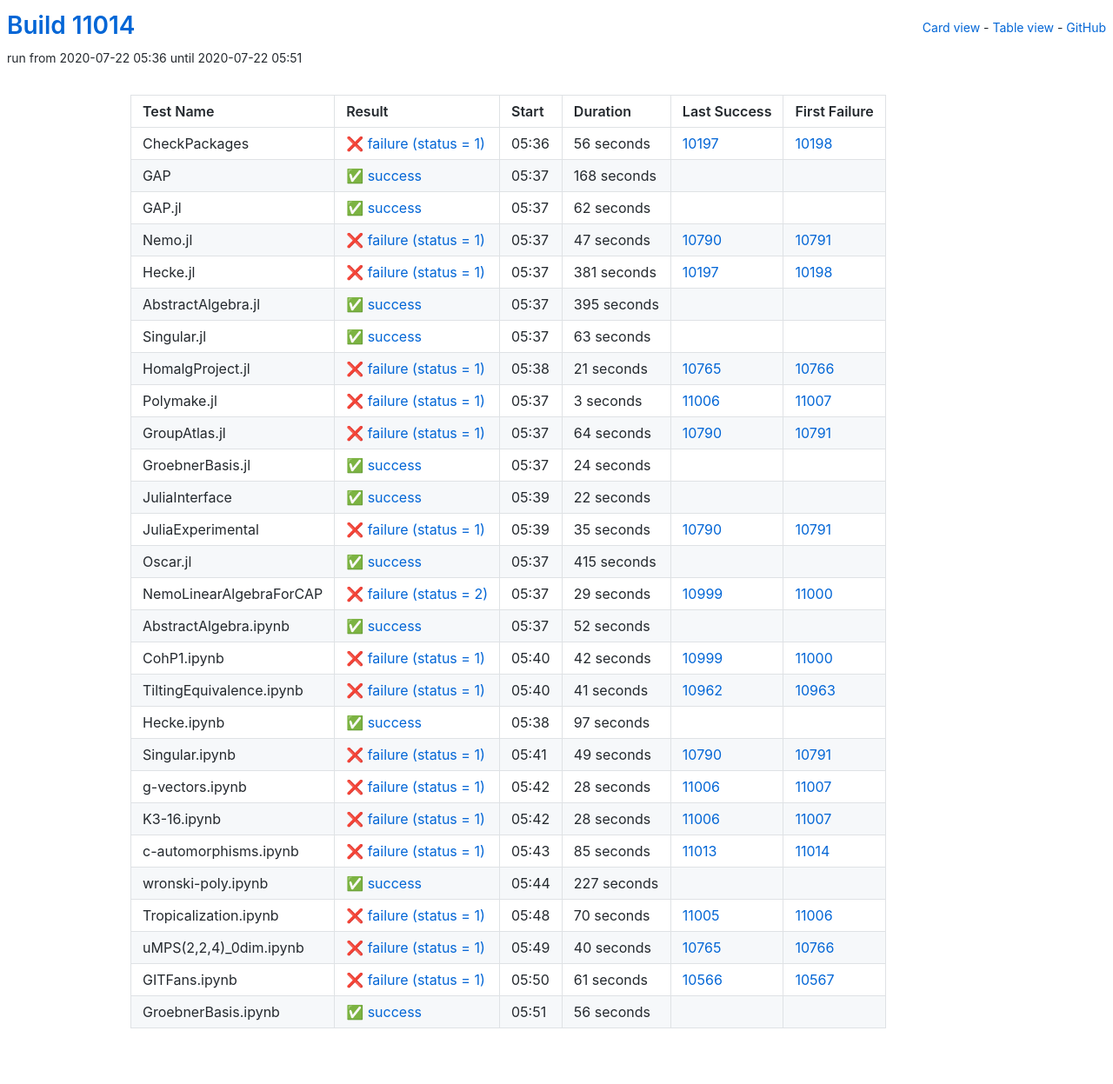
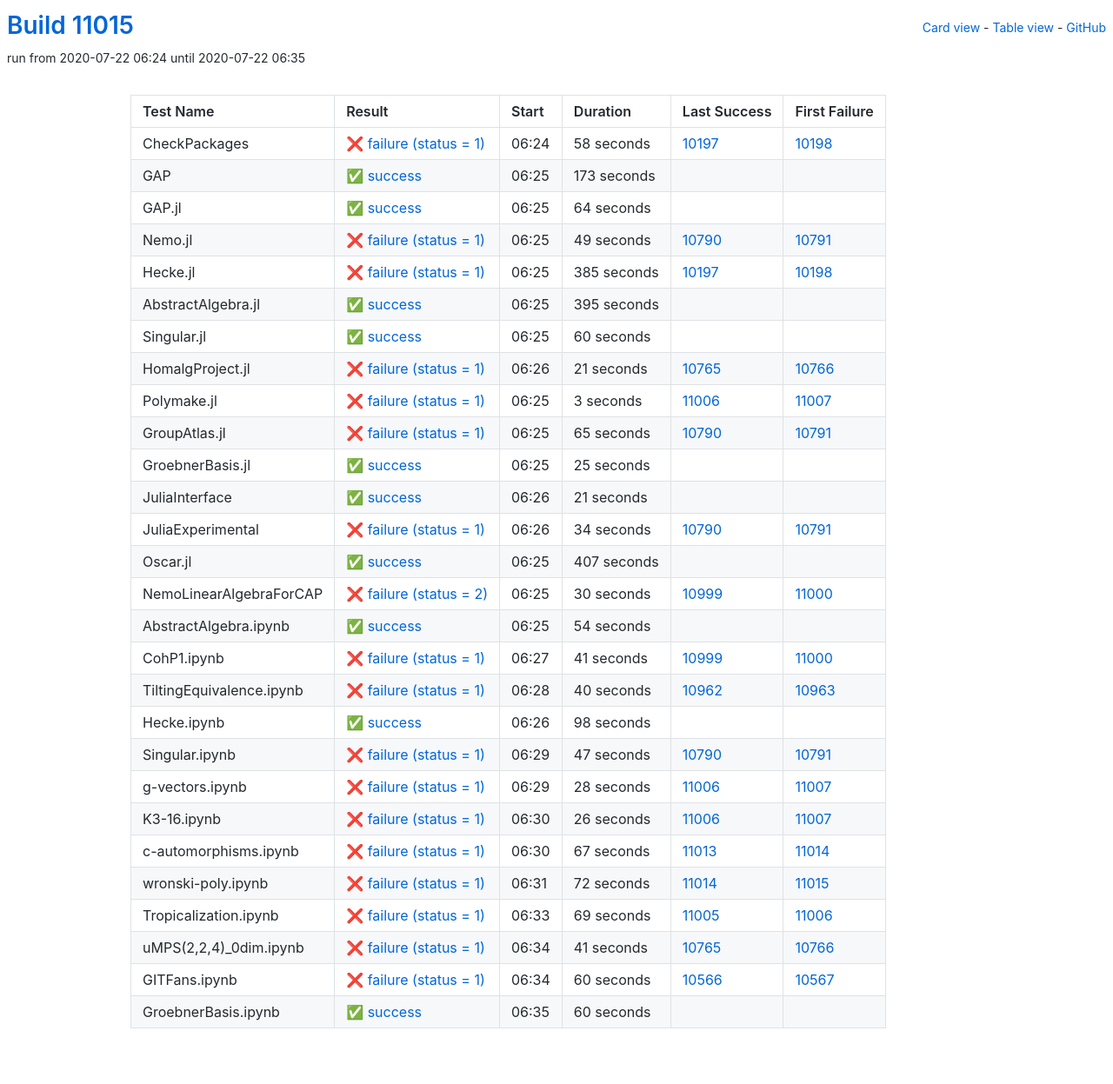
Before and after one commit to oscar-system/oscar-ci-status, a Jekyll site: the page built from table.html, in a window 1280 px wide. Shown: the whole page at 87% size. Built offline with Jekyll 4.4.1, drawn with Linux system fonts in a browser that asks for light colours.

Commit message:
Build #11015

```diff
--- a/_data/ci.yml
+++ b/_data/ci.yml
@@ -1,6 +1,6 @@
 ---
-build: 11014
-build_url: https://oscarci.mathematik.uni-kl.de/job/oscar/11014/
+build: 11015
+build_url: https://oscarci.mathematik.uni-kl.de/job/oscar/11015/
 job: oscar
 organization: oscar-system
 repo: oscar-ci-status
@@ -8,68 +8,68 @@
 tests:
 - name: CheckPackages
   id: checkpackages
-  log: https://oscarci.mathematik.uni-kl.de/job/oscar/11014/artifact/logs/build-11014/CheckPackages.log
-  start: 2020-07-22 05:36
+  log: https://oscarci.mathematik.uni-kl.de/job/oscar/11015/artifact/logs/build-11015/CheckPackages.log
+  start: 2020-07-22 06:24
   success: false
   exitcode: 1
   status: failure
-  duration: 56
+  duration: 58
   last_success: 10197
   last_success_url: https://oscarci.mathematik.uni-kl.de/job/oscar/10197/
   first_failure: 10198
   first_failure_url: https://oscarci.mathematik.uni-kl.de/job/oscar/10198/
 - name: GAP
   id: gap
-  log: https://oscarci.mathematik.uni-kl.de/job/oscar/11014/artifact/logs/build-11014/GAP.log
-  start: 2020-07-22 05:37
+  log: https://oscarci.mathematik.uni-kl.de/job/oscar/11015/artifact/logs/build-11015/GAP.log
+  start: 2020-07-22 06:25
   success: true
   exitcode: 0
   status: success
-  duration: 168
+  duration: 173
   last_success: false
   last_success_url:
   first_failure: false
   first_failure_url:
 - name: GAP.jl
   id: gap-jl
-  log: https://oscarci.mathematik.uni-kl.de/job/oscar/11014/artifact/logs/build-11014/GAP.jl.log
-  start: 2020-07-22 05:37
+  log: https://oscarci.mathematik.uni-kl.de/job/oscar/11015/artifact/logs/build-11015/GAP.jl.log
+  start: 2020-07-22 06:25
   success: true
   exitcode: 0
   status: success
-  duration: 62
+  duration: 64
   last_success: false
   last_success_url:
   first_failure: false
   first_failure_url:
 - name: Nemo.jl
   id: nemo-jl
-  log: https://oscarci.mathematik.uni-kl.de/job/oscar/11014/artifact/logs/build-11014/Nemo.jl.log
-  start: 2020-07-22 05:37
+  log: https://oscarci.mathematik.uni-kl.de/job/oscar/11015/artifact/logs/build-11015/Nemo.jl.log
+  start: 2020-07-22 06:25
   success: false
   exitcode: 1
   status: failure
-  duration: 47
+  duration: 49
   last_success: 10790
   last_success_url: https://oscarci.mathematik.uni-kl.de/job/oscar/10790/
   first_failure: 10791
   first_failure_url: https://oscarci.mathematik.uni-kl.de/job/oscar/10791/
 - name: Hecke.jl
   id: hecke-jl
-  log: https://oscarci.mathematik.uni-kl.de/job/oscar/11014/artifact/logs/build-11014/Hecke.jl.log
-  start: 2020-07-22 05:37
+  log: https://oscarci.mathematik.uni-kl.de/job/oscar/11015/artifact/logs/build-11015/Hecke.jl.log
+  start: 2020-07-22 06:25
   success: false
   exitcode: 1
   status: failure
-  duration: 381
+  duration: 385
   last_success: 10197
   last_success_url: https://oscarci.mathematik.uni-kl.de/job/oscar/10197/
   first_failure: 10198
   first_failure_url: https://oscarci.mathematik.uni-kl.de/job/oscar/10198/
 - name: AbstractAlgebra.jl
   id: abstractalgebra-jl
-  log: https://oscarci.mathematik.uni-kl.de/job/oscar/11014/artifact/logs/build-11014/AbstractAlgebra.jl.log
-  start: 2020-07-22 05:37
+  log: https://oscarci.mathematik.uni-kl.de/job/oscar/11015/artifact/logs/build-11015/AbstractAlgebra.jl.log
+  start: 2020-07-22 06:25
   success: true
   exitcode: 0
   status: success
@@ -80,20 +80,20 @@
   first_failure_url:
 - name: Singular.jl
   id: singular-jl
-  log: https://oscarci.mathematik.uni-kl.de/job/oscar/11014/artifact/logs/build-11014/Singular.jl.log
-  start: 2020-07-22 05:37
+  log: https://oscarci.mathematik.uni-kl.de/job/oscar/11015/artifact/logs/build-11015/Singular.jl.log
+  start: 2020-07-22 06:25
   success: true
   exitcode: 0
   status: success
-  duration: 63
+  duration: 60
   last_success: false
   last_success_url:
   first_failure: false
   first_failure_url:
 - name: HomalgProject.jl
   id: homalgproject-jl
-  log: https://oscarci.mathematik.uni-kl.de/job/oscar/11014/artifact/logs/build-11014/HomalgProject.jl.log
-  start: 2020-07-22 05:38
+  log: https://oscarci.mathematik.uni-kl.de/job/oscar/11015/artifact/logs/build-11015/HomalgProject.jl.log
+  start: 2020-07-22 06:26
   success: false
   exitcode: 1
   status: failure
@@ -104,8 +104,8 @@
   first_failure_url: https://oscarci.mathematik.uni-kl.de/job/oscar/10766/
 - name: Polymake.jl
   id: polymake-jl
-  log: https://oscarci.mathematik.uni-kl.de/job/oscar/11014/artifact/logs/build-11014/Polymake.jl.log
-  start: 2020-07-22 05:37
+  log: https://oscarci.mathematik.uni-kl.de/job/oscar/11015/artifact/logs/build-11015/Polymake.jl.log
+  start: 2020-07-22 06:25
   success: false
   exitcode: 1
   status: failure
@@ -116,140 +116,140 @@
   first_failure_url: https://oscarci.mathematik.uni-kl.de/job/oscar/11007/
 - name: GroupAtlas.jl
   id: groupatlas-jl
-  log: https://oscarci.mathematik.uni-kl.de/job/oscar/11014/artifact/logs/build-11014/GroupAtlas.jl.log
-  start: 2020-07-22 05:37
+  log: https://oscarci.mathematik.uni-kl.de/job/oscar/11015/artifact/logs/build-11015/GroupAtlas.jl.log
+  start: 2020-07-22 06:25
   success: false
   exitcode: 1
   status: failure
-  duration: 64
+  duration: 65
   last_success: 10790
   last_success_url: https://oscarci.mathematik.uni-kl.de/job/oscar/10790/
   first_failure: 10791
   first_failure_url: https://oscarci.mathematik.uni-kl.de/job/oscar/10791/
 - name: GroebnerBasis.jl
   id: groebnerbasis-jl
-  log: https://oscarci.mathematik.uni-kl.de/job/oscar/11014/artifact/logs/build-11014/GroebnerBasis.jl.log
-  start: 2020-07-22 05:37
+  log: https://oscarci.mathematik.uni-kl.de/job/oscar/11015/artifact/logs/build-11015/GroebnerBasis.jl.log
+  start: 2020-07-22 06:25
   success: true
   exitcode: 0
   status: success
-  duration: 24
+  duration: 25
   last_success: false
   last_success_url:
   first_failure: false
   first_failure_url:
 - name: JuliaInterface
   id: juliainterface
-  log: https://oscarci.mathematik.uni-kl.de/job/oscar/11014/artifact/logs/build-11014/JuliaInterface.log
-  start: 2020-07-22 05:39
+  log: https://oscarci.mathematik.uni-kl.de/job/oscar/11015/artifact/logs/build-11015/JuliaInterface.log
+  start: 2020-07-22 06:26
   success: true
   exitcode: 0
   status: success
-  duration: 22
+  duration: 21
   last_success: false
   last_success_url:
   first_failure: false
   first_failure_url:
 - name: JuliaExperimental
   id: juliaexperimental
-  log: https://oscarci.mathematik.uni-kl.de/job/oscar/11014/artifact/logs/build-11014/JuliaExperimental.log
-  start: 2020-07-22 05:39
+  log: https://oscarci.mathematik.uni-kl.de/job/oscar/11015/artifact/logs/build-11015/JuliaExperimental.log
+  start: 2020-07-22 06:26
   success: false
   exitcode: 1
   status: failure
-  duration: 35
+  duration: 34
   last_success: 10790
   last_success_url: https://oscarci.mathematik.uni-kl.de/job/oscar/10790/
   first_failure: 10791
   first_failure_url: https://oscarci.mathematik.uni-kl.de/job/oscar/10791/
 - name: Oscar.jl
   id: oscar-jl
-  log: https://oscarci.mathematik.uni-kl.de/job/oscar/11014/artifact/logs/build-11014/Oscar.jl.log
-  start: 2020-07-22 05:37
+  log: https://oscarci.mathematik.uni-kl.de/job/oscar/11015/artifact/logs/build-11015/Oscar.jl.log
+  start: 2020-07-22 06:25
   success: true
   exitcode: 0
   status: success
-  duration: 415
+  duration: 407
   last_success: false
   last_success_url:
   first_failure: false
   first_failure_url:
 - name: NemoLinearAlgebraForCAP
   id: nemolinearalgebraforcap
-  log: https://oscarci.mathematik.uni-kl.de/job/oscar/11014/artifact/logs/build-11014/NemoLinearAlgebraForCAP.log
-  start: 2020-07-22 05:37
+  log: https://oscarci.mathematik.uni-kl.de/job/oscar/11015/artifact/logs/build-11015/NemoLinearAlgebraForCAP.log
+  start: 2020-07-22 06:25
   success: false
   exitcode: 2
   status: failure
-  duration: 29
+  duration: 30
   last_success: 10999
   last_success_url: https://oscarci.mathematik.uni-kl.de/job/oscar/10999/
   first_failure: 11000
   first_failure_url: https://oscarci.mathematik.uni-kl.de/job/oscar/11000/
 - name: AbstractAlgebra.ipynb
   id: abstractalgebra-ipynb
-  log: https://oscarci.mathematik.uni-kl.de/job/oscar/11014/artifact/logs/build-11014/AbstractAlgebra.ipynb.log
-  start: 2020-07-22 05:37
+  log: https://oscarci.mathematik.uni-kl.de/job/oscar/11015/artifact/logs/build-11015/AbstractAlgebra.ipynb.log
+  start: 2020-07-22 06:25
   success: true
   exitcode: 0
   status: success
-  duration: 52
+  duration: 54
   last_success: false
   last_success_url:
   first_failure: false
   first_failure_url:
 - name: CohP1.ipynb
   id: cohp1-ipynb
-  log: https://oscarci.mathematik.uni-kl.de/job/oscar/11014/artifact/logs/build-11014/CohP1.ipynb.log
-  start: 2020-07-22 05:40
+  log: https://oscarci.mathematik.uni-kl.de/job/oscar/11015/artifact/logs/build-11015/CohP1.ipynb.log
+  start: 2020-07-22 06:27
   success: false
   exitcode: 1
   status: failure
-  duration: 42
+  duration: 41
   last_success: 10999
   last_success_url: https://oscarci.mathematik.uni-kl.de/job/oscar/10999/
   first_failure: 11000
   first_failure_url: https://oscarci.mathematik.uni-kl.de/job/oscar/11000/
 - name: TiltingEquivalence.ipynb
   id: tiltingequivalence-ipynb
-  log: https://oscarci.mathematik.uni-kl.de/job/oscar/11014/artifact/logs/build-11014/TiltingEquivalence.ipynb.log
-  start: 2020-07-22 05:40
+  log: https://oscarci.mathematik.uni-kl.de/job/oscar/11015/artifact/logs/build-11015/TiltingEquivalence.ipynb.log
+  start: 2020-07-22 06:28
   success: false
   exitcode: 1
   status: failure
-  duration: 41
+  duration: 40
   last_success: 10962
   last_success_url: https://oscarci.mathematik.uni-kl.de/job/oscar/10962/
   first_failure: 10963
   first_failure_url: https://oscarci.mathematik.uni-kl.de/job/oscar/10963/
 - name: Hecke.ipynb
   id: hecke-ipynb
-  log: https://oscarci.mathematik.uni-kl.de/job/oscar/11014/artifact/logs/build-11014/Hecke.ipynb.log
-  start: 2020-07-22 05:38
+  log: https://oscarci.mathematik.uni-kl.de/job/oscar/11015/artifact/logs/build-11015/Hecke.ipynb.log
+  start: 2020-07-22 06:26
   success: true
   exitcode: 0
   status: success
-  duration: 97
+  duration: 98
   last_success: false
   last_success_url:
   first_failure: false
   first_failure_url:
 - name: Singular.ipynb
   id: singular-ipynb
-  log: https://oscarci.mathematik.uni-kl.de/job/oscar/11014/artifact/logs/build-11014/Singular.ipynb.log
-  start: 2020-07-22 05:41
+  log: https://oscarci.mathematik.uni-kl.de/job/oscar/11015/artifact/logs/build-11015/Singular.ipynb.log
+  start: 2020-07-22 06:29
   success: false
   exitcode: 1
   status: failure
-  duration: 49
+  duration: 47
   last_success: 10790
   last_success_url: https://oscarci.mathematik.uni-kl.de/job/oscar/10790/
   first_failure: 10791
   first_failure_url: https://oscarci.mathematik.uni-kl.de/job/oscar/10791/
 - name: g-vectors.ipynb
   id: g-vectors-ipynb
-  log: https://oscarci.mathematik.uni-kl.de/job/oscar/11014/artifact/logs/build-11014/g-vectors.ipynb.log
-  start: 2020-07-22 05:42
+  log: https://oscarci.mathematik.uni-kl.de/job/oscar/11015/artifact/logs/build-11015/g-vectors.ipynb.log
+  start: 2020-07-22 06:29
   success: false
   exitcode: 1
   status: failure
@@ -260,84 +260,84 @@
   first_failure_url: https://oscarci.mathematik.uni-kl.de/job/oscar/11007/
 - name: K3-16.ipynb
   id: k3-16-ipynb
-  log: https://oscarci.mathematik.uni-kl.de/job/oscar/11014/artifact/logs/build-11014/K3-16.ipynb.log
-  start: 2020-07-22 05:42
+  log: https://oscarci.mathematik.uni-kl.de/job/oscar/11015/artifact/logs/build-11015/K3-16.ipynb.log
+  start: 2020-07-22 06:30
   success: false
   exitcode: 1
   status: failure
-  duration: 28
+  duration: 26
   last_success: 11006
   last_success_url: https://oscarci.mathematik.uni-kl.de/job/oscar/11006/
   first_failure: 11007
   first_failure_url: https://oscarci.mathematik.uni-kl.de/job/oscar/11007/
 - name: c-automorphisms.ipynb
   id: c-automorphisms-ipynb
-  log: https://oscarci.mathematik.uni-kl.de/job/oscar/11014/artifact/logs/build-11014/c-automorphisms.ipynb.log
-  start: 2020-07-22 05:43
+  log: https://oscarci.mathematik.uni-kl.de/job/oscar/11015/artifact/logs/build-11015/c-automorphisms.ipynb.log
+  start: 2020-07-22 06:30
   success: false
   exitcode: 1
   status: failure
-  duration: 85
+  duration: 67
   last_success: 11013
   last_success_url: https://oscarci.mathematik.uni-kl.de/job/oscar/11013/
   first_failure: 11014
   first_failure_url: https://oscarci.mathematik.uni-kl.de/job/oscar/11014/
 - name: wronski-poly.ipynb
   id: wronski-poly-ipynb
-  log: https://oscarci.mathematik.uni-kl.de/job/oscar/11014/artifact/logs/build-11014/wronski-poly.ipynb.log
-  start: 2020-07-22 05:44
-  success: true
-  exitcode: 0
-  status: success
-  duration: 227
-  last_success: false
-  last_success_url:
-  first_failure: false
-  first_failure_url:
-- name: Tropicalization.ipynb
-  id: tropicalization-ipynb
-  log: https://oscarci.mathematik.uni-kl.de/job/oscar/11014/artifact/logs/build-11014/Tropicalization.ipynb.log
-  start: 2020-07-22 05:48
+  log: https://oscarci.mathematik.uni-kl.de/job/oscar/11015/artifact/logs/build-11015/wronski-poly.ipynb.log
+  start: 2020-07-22 06:31
   success: false
   exitcode: 1
   status: failure
-  duration: 70
+  duration: 72
+  last_success: 11014
+  last_success_url: https://oscarci.mathematik.uni-kl.de/job/oscar/11014/
+  first_failure: 11015
+  first_failure_url: https://oscarci.mathematik.uni-kl.de/job/oscar/11015/
+- name: Tropicalization.ipynb
+  id: tropicalization-ipynb
+  log: https://oscarci.mathematik.uni-kl.de/job/oscar/11015/artifact/logs/build-11015/Tropicalization.ipynb.log
+  start: 2020-07-22 06:33
+  success: false
+  exitcode: 1
+  status: failure
+  duration: 69
   last_success: 11005
   last_success_url: https://oscarci.mathematik.uni-kl.de/job/oscar/11005/
   first_failure: 11006
   first_failure_url: https://oscarci.mathematik.uni-kl.de/job/oscar/11006/
 - name: uMPS(2,2,4)_0dim.ipynb
   id: umps-2-2-4-0dim-ipynb
-  log: https://oscarci.mathematik.uni-kl.de/job/oscar/11014/artifact/logs/build-11014/uMPS-2-2-4-_0dim.ipynb.log
-  start: 2020-07-22 05:49
+  log: https://oscarci.mathematik.uni-kl.de/job/oscar/11015/artifact/logs/build-11015/uMPS-2-2-4-_0dim.ipynb.log
+  start: 2020-07-22 06:34
   success: false
   exitcode: 1
   status: failure
-  duration: 40
+  duration: 41
   last_success: 10765
   last_success_url: https://oscarci.mathematik.uni-kl.de/job/oscar/10765/
   first_failure: 10766
   first_failure_url: https://oscarci.mathematik.uni-kl.de/job/oscar/10766/
 - name: GITFans.ipynb
   id: gitfans-ipynb
-  log: https://oscarci.mathematik.uni-kl.de/job/oscar/11014/artifact/logs/build-11014/GITFans.ipynb.log
-  start: 2020-07-22 05:50
+  log: https://oscarci.mathematik.uni-kl.de/job/oscar/11015/artifact/logs/build-11015/GITFans.ipynb.log
+  start: 2020-07-22 06:34
   success: false
   exitcode: 1
   status: failure
-  duration: 61
+  duration: 60
   last_success: 10566
   last_success_url: https://oscarci.mathematik.uni-kl.de/job/oscar/10566/
   first_failure: 10567
   first_failure_url: https://oscarci.mathematik.uni-kl.de/job/oscar/10567/
 - name: GroebnerBasis.ipynb
   id: groebnerbasis-ipynb
-  log: https://oscarci.mathematik.uni-kl.de/job/oscar/11014/artifact/logs/build-11014/GroebnerBasis.ipynb.log
-  start: 2020-07-22 05:51
+  log: https://oscarci.mathematik.uni-kl.de/job/oscar/11015/artifact/logs/build-11015/GroebnerBasis.ipynb.log
+  start: 2020-07-22 06:35
   success: true
   exitcode: 0
   status: success
-  duration: 56
+  duration: 60
   last_success: false
   last_success_url:
   first_failure: false
```
Also changed, not shown: README.md.
